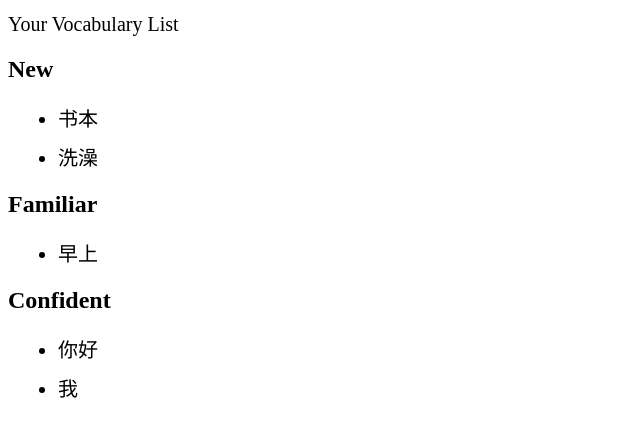
After one commit to dl3918/WordWeaver, a Flask app: page /vocab in a window 1280 px wide. The commit adds this page. Shown: the top 437 px of the page, without its empty margins (0-640 px from the left). Run offline with Flask 3, Linux system fonts and the light colour scheme; a user stored in the database is signed in; data comes from the database, SQL or seed files in the repository; data that the repository does not hold is empty.

Commit message:
dev code for vocab list and story generator

```diff
--- a/app.py
+++ b/app.py
@@ -1,7 +1,6 @@
 """
-This file contains the main content for the ScheduleKing App, an Alternative
-Scheduling App which tells YOU when you will be meeting, whether you like
-it, or not.
+This file contains the main content for the WordWeaver App, a language
+learning App which helps you learn vocabulary with tailored stories.
 """
 import random
 import string
@@ -15,11 +14,17 @@ from datetime import datetime, timedelta
 import hashlib
 import hmac
 from typing import Tuple
+import openai
+
 
 import spacy
+os.environ['FLASK_ENV'] = 'development'  # Activates development environment, which turns on the debugger and reloader
+os.environ['FLASK_DEBUG'] = '1'  # Explicitly enable debug mode
 
 app = Flask(__name__)
 app.secret_key = b'$q\xd3~\xb8I_\x86\x14\x90\xebu\xf8\xc3e$\x8b\xd5\x12\xe6\x14u\xf4z'
+openai.api_key = os.getenv("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")  # Set my OpenAI key
+
 
 # From Flask Todo App Tutorial
 app.config['SQLALCHEMY_DATABASE_URI'] = 'sqlite:///db.sqlite'
@@ -54,6 +59,17 @@ class User(db.Model):
     password = db.Column(db.String(255), nullable=False, server_default='')
     language = db.Column(db.String(255), nullable=False, server_default='cn')
     salt = db.Column(db.LargeBinary(255), nullable=False, server_default='')
+    vocabularies = db.relationship('Vocabulary', back_populates='user', lazy='dynamic') # include a back reference
+
+
+class Vocabulary(db.Model):
+    id = db.Column(db.Integer, primary_key=True)
+    chinese_word = db.Column(db.String(100), nullable=False)
+    level = db.Column(db.String(50), nullable=False)  # Values: 'new', 'familiar', 'confident'
+    user_id = db.Column(db.Integer, db.ForeignKey('users.id'), nullable=False)
+
+    user = db.relationship('User', back_populates='vocabularies')
+
 
 with app.app_context():
         db.create_all()
@@ -151,5 +167,102 @@ def profile():
     except:
         return redirect('/')
     return render_template('profile.html', username=session['user'], language=session['language'], starttime=starttime)
+
+
+@app.route('/vocab')
+def vocab():
+    if 'user' not in session:
+        return redirect('/login')
+    user_id = User.query.filter_by(username=session['user']).first().id
+    vocab_list = Vocabulary.query.filter_by(user_id=user_id).all()
+    vocab_dict = {'new': ["书本", "洗澡"], 'familiar': ["早上"], 'confident': ["你好", "我"]}
+    for vocab in vocab_list:
+        vocab_dict[vocab.level].append(vocab.chinese_word)
+    return render_template('vocab.html', vocab=vocab_dict)
+
+
+@app.route('/seed-vocabulary')
+def seed_vocabulary():
+    if 'user' not in session:
+        return redirect('/login')
+    user_id = User.query.filter_by(username=session['user']).first().id
+
+    # Define initial vocabulary
+    initial_vocab = [
+        {'chinese_word': '书本', 'level': 'new', 'user_id': user_id},
+        {'chinese_word': '洗澡', 'level': 'new', 'user_id': user_id},
+        {'chinese_word': '早上', 'level': 'familiar', 'user_id': user_id},
+        {'chinese_word': '你好', 'level': 'confident', 'user_id': user_id},
+        {'chinese_word': '我', 'level': 'confident', 'user_id': user_id}
+    ]
+
+    # Add to database if not already present
+    for vocab in initial_vocab:
+        if not Vocabulary.query.filter_by(chinese_word=vocab['chinese_word'], user_id=user_id).first():
+            new_vocab = Vocabulary(**vocab)
+            db.session.add(new_vocab)
+
+    db.session.commit()
+    return "Vocabulary seeded successfully!"
+
+
+
+# test code for generating story, not ready!!!
+from sqlalchemy.orm import sessionmaker
+import random
+import requests  # Import the requests library
+import json
+import logging
+
+@app.route('/generate-story', methods=['GET'])
+def generate_story():
+    if 'user' not in session:
+        return redirect('/login')
+
+    level = request.args.get('level', default='new')
+    num_words = int(request.args.get('num_words', default=2))
+
+    # Simulating a database call here to get vocabulary
+    # You should replace this with actual database query logic
+    user_id = User.query.filter_by(username=session['user']).first().id
+    vocab_list = Vocabulary.query.filter_by(user_id=user_id, level=level).all()
+
+    if len(vocab_list) < num_words:
+        return "Not enough words in the selected level", 400
+
+    selected_words = random.sample([vocab.chinese_word for vocab in vocab_list], num_words)
+    prompt = f"Write a creative story of about 100 words using these words: {', '.join(selected_words)}."
+
+    # Using requests to call OpenAI API
+    headers = {
+        'Content-Type': 'application/json',
+        'Authorization': 'myapikey'
+    }
+
+    data = {
+        'model': 'gpt-3.5-turbo',
+        'prompt': prompt,
+        'max_tokens': 1200,
+        'n': 1,
+        'stop': None,
+        'temperature': 1.0
+    }
+
+    try:
+        response = requests.post('https://api.openai.com/v1/completions', headers=headers, json=data)
+        response.raise_for_status()  # Will raise an HTTPError for bad responses
+        data = response.json()
+        if 'choices' in data and data['choices']:
+            story = data['choices'][0]['text'].strip()
+            return render_template('story.html', story=story, prompt=prompt)
+        else:
+            logging.error("OpenAI response lacked 'choices': " + str(data))
+            return "Failed to generate story, no choices returned."
+    except requests.exceptions.RequestException as e:
+        logging.error(f"Request failed: {e}")
+        return "Failed to generate story due to a network error."
+
+    return "An unexpected error occurred."
+
 if __name__ == '__main__':
     app.run(debug=True)
--- a/templates/language.html
+++ b/templates/language.html
@@ -30,7 +30,9 @@
             <div class="urbanist-main">
                 <div style="display:flex; flex-direction: row;">
                     <div class="sidebar" style="flex-direction: column;">
-                        <img style="height: 40px" src="../static/wordweaverlogo.png">
+                        <a href="/" style="display: inline-block; height: 40px;">
+                            <img style="height: 100%;" src="../static/wordweaverlogo.png" alt="Home">
+                        </a>
                         <div style="display: flex; flex-direction: column; margin-top:15px; width:90%">
                             <div class="sidebar-item" >
                                 <form action="/read" style="width:100%">
--- /dev/null
+++ b/templates/vocab.html
@@ -0,0 +1,21 @@
+<!DOCTYPE html>
+<html>
+<head>
+    <title>Vocabulary List</title>
+    <link rel="stylesheet" href="../static/styles.css">
+    <link rel="preconnect" href="https://fonts.googleapis.com">
+    <link rel="preconnect" href="https://fonts.gstatic.com" crossorigin>
+    <link href="https://fonts.googleapis.com/css2?&family=Urbanist:ital,wght@0,100..900;1,100..900&display=swap" rel="stylesheet">
+</head>
+<body>
+    <h1 class="huge">Your Vocabulary List</h1>
+    {% for level, words in vocab.items() %}
+        <h2>{{ level.capitalize() }}</h2>
+        <ul>
+        {% for word in words %}
+            <li>{{ word }}</li>
+        {% endfor %}
+        </ul>
+    {% endfor %}
+</body>
+</html>
```
Also changed, not shown: templates/story.html (added, +12 -0 lines).
